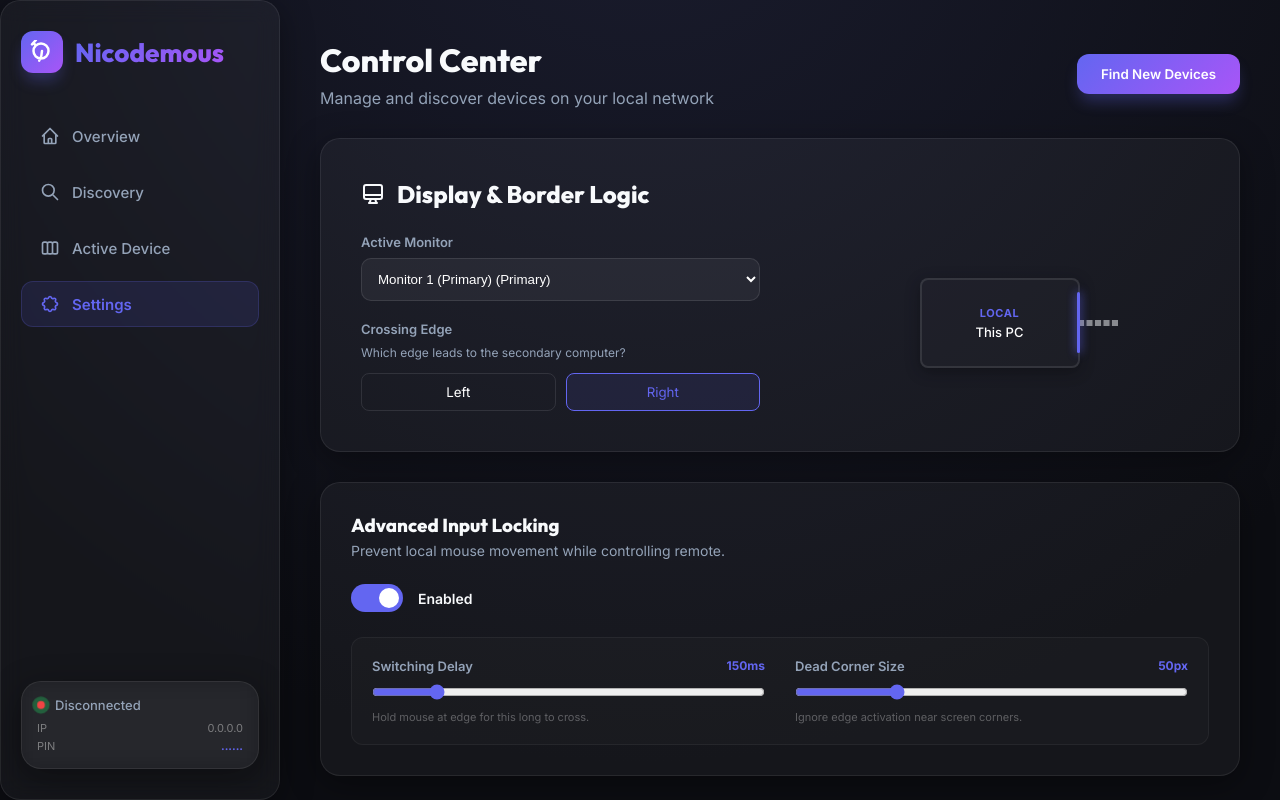
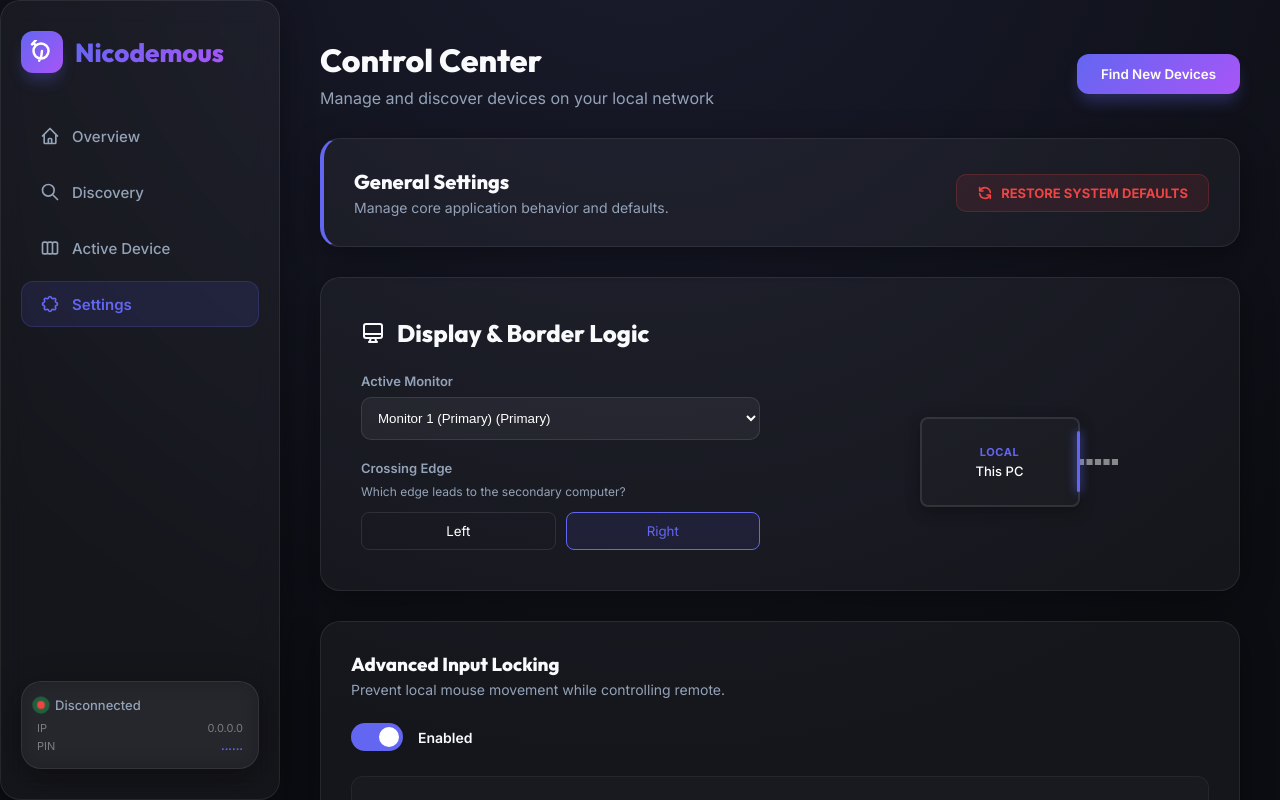
Before and after one commit to rodrigod3v/nicodemous, a React (Vite) app in the folder frontend/: page / in a window 1280 px wide. Both pictures are taken after a click on the button "Settings". Built offline with nearby package versions, Linux system fonts and the light colour scheme.

Commit message:
feat: implement UniversalControlManager to orchestrate remote control services including input, network, clipboard, audio, and discovery with UI integration.

```diff
--- a/frontend/src/components/Dashboard.jsx
+++ b/frontend/src/components/Dashboard.jsx
@@ -75,6 +75,11 @@ const Dashboard = () => {
                     lockInput: s.LockInput ?? prev.lockInput,
                     gestureThreshold: s.GestureThreshold ?? prev.gestureThreshold
                 }));
+                setServices({
+                    input: s.EnableInput ?? true,
+                    audio: s.EnableAudio ?? false,
+                    clipboard: s.EnableClipboard ?? true
+                });
                 setTimeout(() => { isInitialLoad.current = false; }, 100);
             } catch (err) {
                 console.error('[FRONTEND] Failed to parse settings:', err);
@@ -273,16 +278,11 @@ const Dashboard = () => {
                                 {sessionRole === 'controller' ? (
                                     <div style={{ marginTop: '40px', display: 'flex', flexDirection: 'column', gap: '30px' }}>
                                         <div className="glass" style={{ padding: '30px' }}>
-                                            <h2 style={{ marginBottom: '25px', display: 'flex', alignItems: 'center', justifyContent: 'space-between', fontSize: '20px' }}>
-                                                <div style={{ display: 'flex', alignItems: 'center', gap: '12px' }}>
-                                                    <svg width="24" height="24" fill="none" stroke="currentColor" viewBox="0 0 24 24" strokeWidth="2">
-                                                        <path strokeLinecap="round" strokeLinejoin="round" d="M9.75 17L9 20l-1 1h8l-1-1-.75-3M3 13h18M5 17h14a2 2 0 002-2V5a2 2 0 00-2-2H5a2 2 0 00-2 2v10a2 2 0 002 2z" />
-                                                    </svg>
-                                                    Display & Border Logic
-                                                </div>
-                                                <button onClick={restoreDefaults} style={{ background: 'rgba(255,255,255,0.05)', border: '1px solid rgba(255,255,255,0.1)', color: 'var(--text-dim)', padding: '6px 12px', borderRadius: '8px', fontSize: '11px', fontWeight: 'bold', cursor: 'pointer', transition: 'all 0.2s' }}>
-                                                    RESTORE DEFAULTS
-                                                </button>
+                                            <h2 style={{ marginBottom: '25px', display: 'flex', alignItems: 'center', gap: '12px', fontSize: '20px' }}>
+                                                <svg width="24" height="24" fill="none" stroke="currentColor" viewBox="0 0 24 24" strokeWidth="2">
+                                                    <path strokeLinecap="round" strokeLinejoin="round" d="M9.75 17L9 20l-1 1h8l-1-1-.75-3M3 13h18M5 17h14a2 2 0 002-2V5a2 2 0 00-2-2H5a2 2 0 00-2 2v10a2 2 0 002 2z" />
+                                                </svg>
+                                                Display & Border Logic
                                             </h2>
                                             <div style={{ display: 'grid', gridTemplateColumns: 'repeat(auto-fit, minmax(300px, 1fr))', gap: '40px' }}>
                                                 <div style={{ display: 'flex', flexDirection: 'column', gap: '20px' }}>
--- a/frontend/src/components/Settings.jsx
+++ b/frontend/src/components/Settings.jsx
@@ -9,7 +9,14 @@ const Settings = () => {
         autoConnect: true,
         lockInput: true,
         delay: 150,
-        cornerSize: 50
+        cornerSize: 50,
+        gestureThreshold: 1000
+    });
+
+    const [services, setServices] = useState({
+        input: true,
+        audio: false,
+        clipboard: true
     });
 
     const [systemInfo, setSystemInfo] = useState({
@@ -33,8 +40,14 @@ const Settings = () => {
                     borderSide: s.ActiveEdge || prev.borderSide,
                     sensitivity: s.MouseSensitivity || prev.sensitivity,
                     delay: s.SwitchingDelayMs ?? prev.delay,
-                    cornerSize: s.DeadCornerSize ?? prev.cornerSize
+                    cornerSize: s.DeadCornerSize ?? prev.cornerSize,
+                    gestureThreshold: s.GestureThreshold ?? prev.gestureThreshold
                 }));
+                setServices({
+                    input: s.EnableInput ?? true,
+                    audio: s.EnableAudio ?? false,
+                    clipboard: s.EnableClipboard ?? true
+                });
                 setTimeout(() => { isInitialLoad.current = false; }, 100);
             } catch (err) {
                 console.error('[SETTINGS] Failed to parse settings:', err, e.detail);
@@ -85,7 +98,8 @@ const Settings = () => {
             lockInput: config.lockInput,
             delay: parseInt(config.delay),
             cornerSize: parseInt(config.cornerSize),
-            sensitivity: parseFloat(config.sensitivity)
+            sensitivity: parseFloat(config.sensitivity),
+            gestureThreshold: parseInt(config.gestureThreshold)
         });
 
         if (window.external && window.external.sendMessage) {
@@ -95,7 +109,7 @@ const Settings = () => {
         } else if (window.chrome && window.chrome.webview && window.chrome.webview.postMessage) {
             window.chrome.webview.postMessage(message);
         }
-    }, [config.borderSide, config.lockInput, config.delay, config.cornerSize, config.sensitivity]);
+    }, [config.borderSide, config.lockInput, config.delay, config.cornerSize, config.sensitivity, config.gestureThreshold]);
 
     console.log('[FRONTEND] Settings Render State:', config);
 
@@ -103,8 +117,48 @@ const Settings = () => {
         setConfig(prev => ({ ...prev, lockInput: !prev.lockInput }));
     };
 
+    const restoreDefaults = () => {
+        if (confirm('Restore all settings to factory defaults? This will also reset your active services.')) {
+            const message = JSON.stringify({ type: 'reset_settings' });
+            if (window.external && window.external.sendMessage) window.external.sendMessage(message);
+            else if (window.photino && window.photino.send) window.photino.send(message);
+            else if (window.chrome && window.chrome.webview && window.chrome.webview.postMessage) window.chrome.webview.postMessage(message);
+        }
+    };
+
     return (
         <div className="animate-fade" style={{ display: 'flex', flexDirection: 'column', gap: '30px' }}>
+            <div className="glass" style={{ padding: '30px', display: 'flex', justifyContent: 'space-between', alignItems: 'center', borderLeft: '4px solid var(--accent-primary)' }}>
+                <div>
+                    <h2 style={{ margin: 0, fontSize: '20px' }}>General Settings</h2>
+                    <p style={{ margin: '5px 0 0 0', fontSize: '14px', color: 'var(--text-dim)' }}>Manage core application behavior and defaults.</p>
+                </div>
+                <button
+                    onClick={restoreDefaults}
+                    style={{
+                        background: 'rgba(239, 68, 68, 0.1)',
+                        border: '1px solid rgba(239, 68, 68, 0.2)',
+                        color: '#ef4444',
+                        padding: '10px 20px',
+                        borderRadius: '10px',
+                        fontSize: '13px',
+                        fontWeight: '700',
+                        cursor: 'pointer',
+                        transition: 'all 0.2s',
+                        display: 'flex',
+                        alignItems: 'center',
+                        gap: '8px'
+                    }}
+                    onMouseOver={e => e.currentTarget.style.background = 'rgba(239, 68, 68, 0.2)'}
+                    onMouseOut={e => e.currentTarget.style.background = 'rgba(239, 68, 68, 0.1)'}
+                >
+                    <svg width="16" height="16" fill="none" stroke="currentColor" viewBox="0 0 24 24" strokeWidth="2.5">
+                        <path strokeLinecap="round" strokeLinejoin="round" d="M4 4v5h.582m15.356 2A8.001 8.001 0 004.582 9m0 0H9m11 11v-5h-.581m0 0a8.003 8.003 0 01-15.357-2m15.357 2H15" />
+                    </svg>
+                    RESTORE SYSTEM DEFAULTS
+                </button>
+            </div>
+
             <div className="glass" style={{ padding: '40px' }}>
                 <h2 style={{ marginBottom: '25px', display: 'flex', alignItems: 'center', gap: '12px' }}>
                     <svg width="24" height="24" fill="none" stroke="currentColor" viewBox="0 0 24 24" strokeWidth="2">
```
Also changed, not shown: 2 other files (tests, documents, lock files or other folders).
